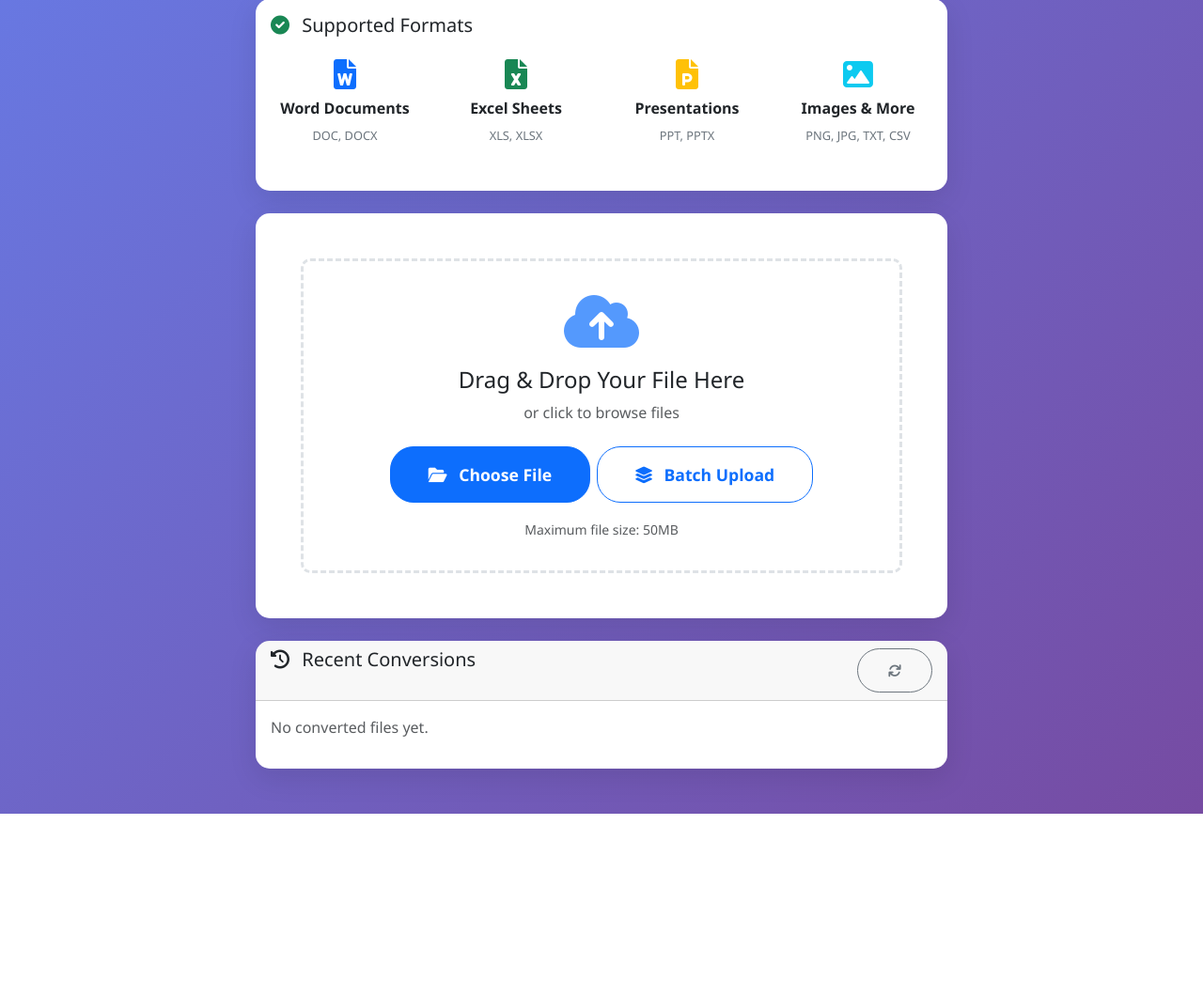
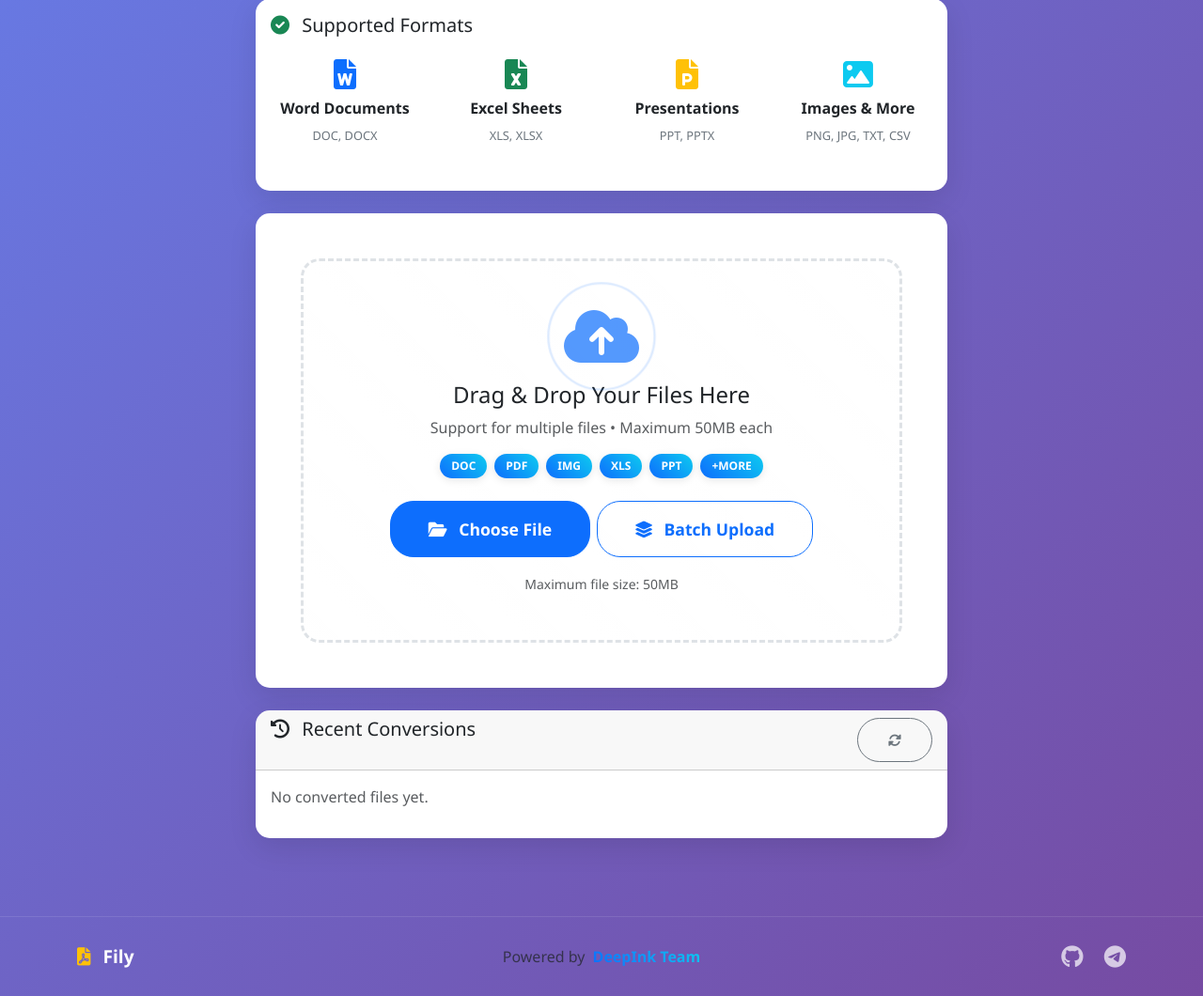
Before and after one commit to AnZomorodian/Converter, a Flask app: page / in a window 1280 px wide. Shown: the part 294-1354 px from the top of the page at 94% size. Before the commit the page ends 1160 px from the top, so only its background shows below. Run offline with Flask 3, Linux system fonts and the light colour scheme; data that the repository does not hold is empty; some libraries are stand-ins or nearby versions.

Commit message:
Enhance the application with new file types and interface improvements
Implement HTML, XML, JSON, MD, PY, JS, CSS conversion support, footer, output name, and improve drag/drop functionality.

Replit-Commit-Author: Agent
Replit-Commit-Session-Id: f52dcf04-abd5-4d34-be03-73031d7db9f5
Replit-Commit-Screenshot-Url: https://storage.googleapis.com/screenshot-production-us-central1/86e5b171-ecdb-4476-8eaa-4f1b081b3dfd/f52dcf04-abd5-4d34-be03-73031d7db9f5/ORRtzGQ

```diff
--- a/routes.py
+++ b/routes.py
@@ -10,7 +10,8 @@ import logging
 ALLOWED_EXTENSIONS = {
     'docx', 'doc', 'xlsx', 'xls', 'pptx', 'ppt',
     'png', 'jpg', 'jpeg', 'gif', 'bmp', 'tiff', 'txt',
-    'pdf', 'rtf', 'odt', 'ods', 'odp', 'csv'
+    'pdf', 'rtf', 'odt', 'ods', 'odp', 'csv',
+    'html', 'htm', 'xml', 'json', 'md', 'py', 'js', 'css'
 }
 
 def allowed_file(filename):
@@ -133,9 +134,16 @@ def convert_file():
         # Get conversion options
         password = data.get('password', None)
         quality = data.get('quality', 'high')
+        output_name = data.get('output_name', None)
 
         # Convert to PDF
-        pdf_filename = f"{file_id}.pdf"
+        if output_name:
+            # Ensure PDF extension
+            if not output_name.lower().endswith('.pdf'):
+                output_name += '.pdf'
+            pdf_filename = f"{file_id}_{secure_filename(output_name)}"
+        else:
+            pdf_filename = f"{file_id}.pdf"
         pdf_path = os.path.join(current_app.config['CONVERTED_FOLDER'], pdf_filename)
 
         success = convert_to_pdf(upload_path, pdf_path, original_filename, password=password, quality=quality)
--- a/static/css/style.css
+++ b/static/css/style.css
@@ -12,6 +12,8 @@ body {
     background: linear-gradient(135deg, #667eea 0%, #764ba2 100%);
     min-height: 100vh;
     font-family: 'Segoe UI', Tahoma, Geneva, Verdana, sans-serif;
+    position: relative;
+    padding-bottom: 120px; /* Space for footer */
 }
 
 .navbar-brand {
@@ -38,10 +40,63 @@ body {
 
 .upload-area {
     border: 3px dashed #dee2e6;
-    border-radius: 10px;
-    padding: 2rem;
+    border-radius: 20px;
+    padding: 3rem 2rem;
     transition: all 0.3s ease;
     cursor: pointer;
+    position: relative;
+    overflow: hidden;
+    background: linear-gradient(45deg, rgba(255,255,255,0.1), rgba(255,255,255,0.05));
+}
+
+.upload-animation {
+    position: relative;
+    display: inline-block;
+}
+
+.upload-pulse {
+    position: absolute;
+    top: 50%;
+    left: 50%;
+    width: 100px;
+    height: 100px;
+    border: 2px solid var(--primary-color);
+    border-radius: 50%;
+    transform: translate(-50%, -50%);
+    animation: pulse 2s infinite;
+    opacity: 0.3;
+}
+
+@keyframes pulse {
+    0% {
+        transform: translate(-50%, -50%) scale(0.8);
+        opacity: 0.5;
+    }
+    50% {
+        transform: translate(-50%, -50%) scale(1.2);
+        opacity: 0.1;
+    }
+    100% {
+        transform: translate(-50%, -50%) scale(1.5);
+        opacity: 0;
+    }
+}
+
+.supported-formats {
+    display: flex;
+    justify-content: center;
+    flex-wrap: wrap;
+    gap: 0.5rem;
+}
+
+.format-badge {
+    background: linear-gradient(45deg, var(--primary-color), var(--info-color));
+    color: white;
+    padding: 0.25rem 0.75rem;
+    border-radius: 15px;
+    font-size: 0.75rem;
+    font-weight: 600;
+    box-shadow: 0 2px 8px rgba(0,0,0,0.1);
 }
 
 .upload-area:hover {
@@ -255,3 +310,84 @@ body {
         left: 100%;
     }
 }
+
+/* Footer Styles */
+.footer {
+    position: absolute;
+    bottom: 0;
+    width: 100%;
+    background: transparent;
+    border-top: 1px solid rgba(255, 255, 255, 0.1);
+}
+
+.footer-brand {
+    font-size: 1.2rem;
+    color: white;
+    font-weight: 600;
+}
+
+.footer-brand i {
+    color: var(--warning-color);
+}
+
+.footer-team {
+    color: rgba(255, 255, 255, 0.8);
+}
+
+.footer-team strong {
+    color: white;
+    background: linear-gradient(45deg, var(--primary-color), var(--info-color));
+    -webkit-background-clip: text;
+    -webkit-text-fill-color: transparent;
+    background-clip: text;
+}
+
+.social-link {
+    color: rgba(255, 255, 255, 0.7);
+    font-size: 1.5rem;
+    text-decoration: none;
+    transition: all 0.3s ease;
+}
+
+.social-link:hover {
+    color: white;
+    transform: translateY(-2px) scale(1.1);
+}
+
+/* Enhanced drag and drop */
+.upload-area.dragover {
+    border-color: var(--primary-color);
+    background: linear-gradient(45deg, rgba(13, 110, 253, 0.1), rgba(13, 202, 240, 0.1));
+    transform: scale(1.02);
+    box-shadow: 0 0 30px rgba(13, 110, 253, 0.3);
+}
+
+.upload-area.dragover .upload-pulse {
+    animation-duration: 0.5s;
+    border-color: var(--success-color);
+}
+
+/* Responsive adjustments */
+@media (max-width: 768px) {
+    .footer .row > div {
+        text-align: center !important;
+        margin-bottom: 1rem;
+    }
+
+    .footer-social {
+        text-align: center !important;
+    }
+
+    .upload-area {
+        padding: 2rem 1rem;
+    }
+
+    .supported-formats {
+        justify-content: center;
+    }
+
+    .format-badge {
+        font-size: 0.7rem;
+        padding: 0.2rem 0.6rem;
+    }
+}
--- a/static/js/main.js
+++ b/static/js/main.js
@@ -14,6 +14,7 @@ class PDFConverter {
         this.startConversionBtn = document.getElementById('startConversionBtn');
         this.qualitySelect = document.getElementById('qualitySelect');
         this.passwordInput = document.getElementById('passwordInput');
+        this.outputNameInput = document.getElementById('outputNameInput');
         this.uploadCard = document.getElementById('uploadCard');
         this.refreshHistoryBtn = document.getElementById('refreshHistoryBtn');
         this.historyList = document.getElementById('historyList');
@@ -47,23 +48,38 @@ class PDFConverter {
             }
         });
 
-        // Drag and drop events
+        // Enhanced drag and drop events
         this.uploadArea.addEventListener('dragover', (e) => {
             e.preventDefault();
+            e.stopPropagation();
+            this.uploadArea.classList.add('dragover');
+        });
+
+        this.uploadArea.addEventListener('dragenter', (e) => {
+            e.preventDefault();
+            e.stopPropagation();
             this.uploadArea.classList.add('dragover');
         });
 
         this.uploadArea.addEventListener('dragleave', (e) => {
             e.preventDefault();
-            this.uploadArea.classList.remove('dragover');
+            e.stopPropagation();
+            // Only remove dragover if we're leaving the upload area entirely
+            if (!this.uploadArea.contains(e.relatedTarget)) {
+                this.uploadArea.classList.remove('dragover');
+            }
         });
 
         this.uploadArea.addEventListener('drop', (e) => {
             e.preventDefault();
+            e.stopPropagation();
             this.uploadArea.classList.remove('dragover');
 
-            if (e.dataTransfer.files.length > 0) {
-                this.handleFile(e.dataTransfer.files[0]);
+            const files = Array.from(e.dataTransfer.files);
+            if (files.length > 1) {
+                this.handleBatchFiles(files);
+            } else if (files.length === 1) {
+                this.handleFile(files[0]);
             }
         });
 
@@ -134,13 +150,14 @@ class PDFConverter {
         const allowedExtensions = [
             'docx', 'doc', 'xlsx', 'xls', 'pptx', 'ppt',
             'png', 'jpg', 'jpeg', 'gif', 'bmp', 'tiff', 'txt',
-            'csv', 'pdf', 'rtf', 'odt', 'ods', 'odp'
+            'csv', 'pdf', 'rtf', 'odt', 'ods', 'odp',
+            'html', 'htm', 'xml', 'json', 'md', 'py', 'js', 'css'
         ];
 
         const fileExtension = file.name.split('.').pop().toLowerCase();
 
         if (!allowedExtensions.includes(fileExtension)) {
-            this.showError('Unsupported file format. Please select a Word, Excel, PowerPoint, image, or text file.');
+            this.showError(`Unsupported file format: .${fileExtension}. Supported formats: DOC, DOCX, XLS, XLSX, PPT, PPTX, PNG, JPG, TXT, CSV, PDF, HTML, JSON, MD, PY, JS, CSS and more.`);
             return false;
         }
 
@@ -175,6 +192,12 @@ class PDFConverter {
             this.currentFileId = result.file_id;
             this.updateProgress(100, 'File uploaded successfully! Configure options and convert.');
 
+            // Auto-populate output name with original filename
+            if (this.currentFileName) {
+                const nameWithoutExt = this.currentFileName.replace(/\.[^/.]+$/, '');
+                this.outputNameInput.value = nameWithoutExt;
+            }
+
             // Show options instead of auto-converting
             this.showOptionsArea();
 
@@ -198,7 +221,8 @@ class PDFConverter {
                     file_id: this.currentFileId,
                     original_filename: this.currentFileName,
                     password: this.passwordInput.value || null,
-                    quality: this.qualitySelect.value
+                    quality: this.qualitySelect.value,
+                    output_name: this.outputNameInput.value || null
                 })
             });
 
@@ -404,6 +428,7 @@ class PDFConverter {
         this.fileInput.value = '';
         this.batchFileInput.value = '';
         this.passwordInput.value = '';
+        this.outputNameInput.value = '';
         this.progressBar.style.width = '0%';
         this.progressText.textContent = 'Uploading...';
 
--- a/templates/index.html
+++ b/templates/index.html
@@ -75,11 +75,22 @@
                 <div class="card upload-card" id="uploadCard">
                     <div class="card-body text-center p-5">
                         <div id="uploadArea" class="upload-area">
-                            <i class="fas fa-cloud-upload-alt upload-icon"></i>
-                            <h4 class="mt-3">Drag & Drop Your File Here</h4>
-                            <p class="text-muted mb-4">or click to browse files</p>
-                            <input type="file" id="fileInput" class="d-none" accept=".doc,.docx,.xls,.xlsx,.ppt,.pptx,.png,.jpg,.jpeg,.gif,.bmp,.tiff,.txt,.csv,.pdf,.rtf,.odt,.ods,.odp">
-                            <input type="file" id="batchFileInput" class="d-none" multiple accept=".doc,.docx,.xls,.xlsx,.ppt,.pptx,.png,.jpg,.jpeg,.gif,.bmp,.tiff,.txt,.csv,.pdf,.rtf,.odt,.ods,.odp">
+                            <div class="upload-animation">
+                                <i class="fas fa-cloud-upload-alt upload-icon"></i>
+                                <div class="upload-pulse"></div>
+                            </div>
+                            <h4 class="mt-3">Drag & Drop Your Files Here</h4>
+                            <p class="text-muted mb-3">Support for multiple files • Maximum 50MB each</p>
+                            <div class="supported-formats mb-4">
+                                <span class="format-badge">DOC</span>
+                                <span class="format-badge">PDF</span>
+                                <span class="format-badge">IMG</span>
+                                <span class="format-badge">XLS</span>
+                                <span class="format-badge">PPT</span>
+                                <span class="format-badge">+MORE</span>
+                            </div>
+                            <input type="file" id="fileInput" class="d-none" accept=".doc,.docx,.xls,.xlsx,.ppt,.pptx,.png,.jpg,.jpeg,.gif,.bmp,.tiff,.txt,.csv,.pdf,.rtf,.odt,.ods,.odp,.html,.htm,.xml,.json,.md,.py,.js,.css">
+                            <input type="file" id="batchFileInput" class="d-none" multiple accept=".doc,.docx,.xls,.xlsx,.ppt,.pptx,.png,.jpg,.jpeg,.gif,.bmp,.tiff,.txt,.csv,.pdf,.rtf,.odt,.ods,.odp,.html,.htm,.xml,.json,.md,.py,.js,.css">
                             <div class="btn-group">
                                 <button type="button" class="btn btn-primary btn-lg" onclick="document.getElementById('fileInput').click()">
                                     <i class="fas fa-folder-open me-2"></i>
@@ -114,7 +125,11 @@
                                 Conversion Options
                             </h5>
                             <div class="row mb-3">
-                                <div class="col-md-6">
+                                <div class="col-md-4">
+                                    <label class="form-label">Output Name:</label>
+                                    <input type="text" id="outputNameInput" class="form-control" placeholder="Custom filename (optional)">
+                                </div>
+                                <div class="col-md-4">
                                     <label class="form-label">Quality:</label>
                                     <select id="qualitySelect" class="form-select">
                                         <option value="high">High Quality</option>
@@ -122,9 +137,9 @@
                                         <option value="low">Low Quality (Smaller file)</option>
                                     </select>
                                 </div>
-                                <div class="col-md-6">
-                                    <label class="form-label">Password Protection (Optional):</label>
-                                    <input type="password" id="passwordInput" class="form-control" placeholder="Enter password">
+                                <div class="col-md-4">
+                                    <label class="form-label">Password Protection:</label>
+                                    <input type="password" id="passwordInput" class="form-control" placeholder="Enter password (optional)">
                                 </div>
                             </div>
                             <button id="startConversionBtn" class="btn btn-success btn-lg">
@@ -163,7 +178,7 @@
                             <i class="fas fa-history me-2"></i>
                             Recent Conversions
                             <button id="refreshHistoryBtn" class="btn btn-sm btn-outline-secondary float-end">
-                                <i class="fas fa-refresh"></i>
+                                <i class="fas fa-sync-alt"></i>
                             </button>
                         </h5>
                     </div>
@@ -176,6 +191,36 @@
             </div>
         </div>
     </div>
+
+    <!-- Footer -->
+    <footer class="footer mt-5 py-4">
+        <div class="container">
+            <div class="row align-items-center">
+                <div class="col-md-4">
+                    <div class="footer-brand">
+                        <i class="fas fa-file-pdf me-2"></i>
+                        <strong>Fily</strong>
+                    </div>
+                </div>
+                <div class="col-md-4 text-center">
+                    <div class="footer-team">
+                        <span class="text-muted">Powered by</span>
+                        <strong class="ms-1">DeepInk Team</strong>
+                    </div>
+                </div>
+                <div class="col-md-4 text-end">
+                    <div class="footer-social">
+                        <a href="https://github.com" target="_blank" class="social-link me-3">
+                            <i class="fab fa-github"></i>
+                        </a>
+                        <a href="https://telegram.org" target="_blank" class="social-link">
+                            <i class="fab fa-telegram"></i>
+                        </a>
+                    </div>
+                </div>
+            </div>
+        </div>
+    </footer>
 
     <!-- Toast Container -->
     <div class="toast-container position-fixed bottom-0 end-0 p-3">
```
Also changed, not shown: converter.py (+177 -0 lines), replit.md (+5 -2 lines), 3 other files.
